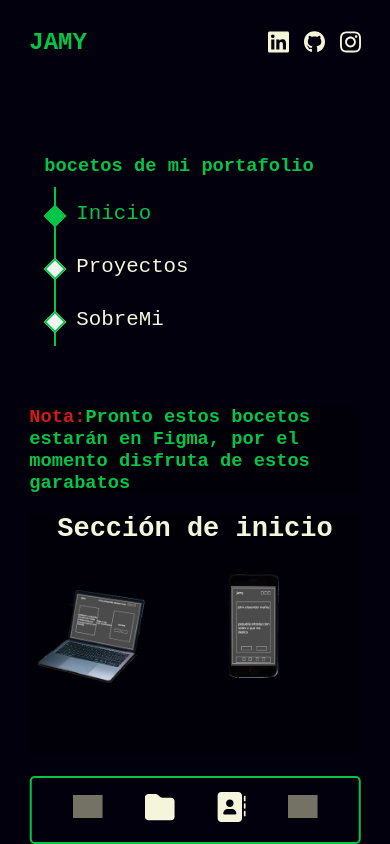
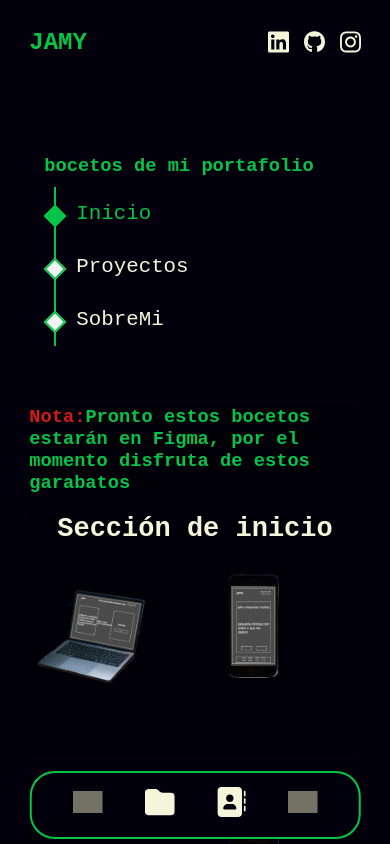
Before and after one commit to MINOTAURO18/Portafolio, a React (Vite) app: page /portafolio/mas in a window 390 px wide. Shown: the top 844 px of the page. Built offline with nearby package versions, Linux system fonts and the light colour scheme; grey boxes are pictures that could not be loaded.

Commit message:
Proyectos

```diff
--- a/src/components/Nav/Nav.module.css
+++ b/src/components/Nav/Nav.module.css
@@ -73,8 +73,8 @@ span{
         transform: translateX(50%);
         width: 85%;
         border: 2px solid rgb(4, 197, 72);
-        border-radius: 5px;
-        margin-bottom:.5px ;
+        border-radius: 25px;
+        margin-bottom:5px ;
         height: 8vh;
         display: flex;
         align-items: center;
```
